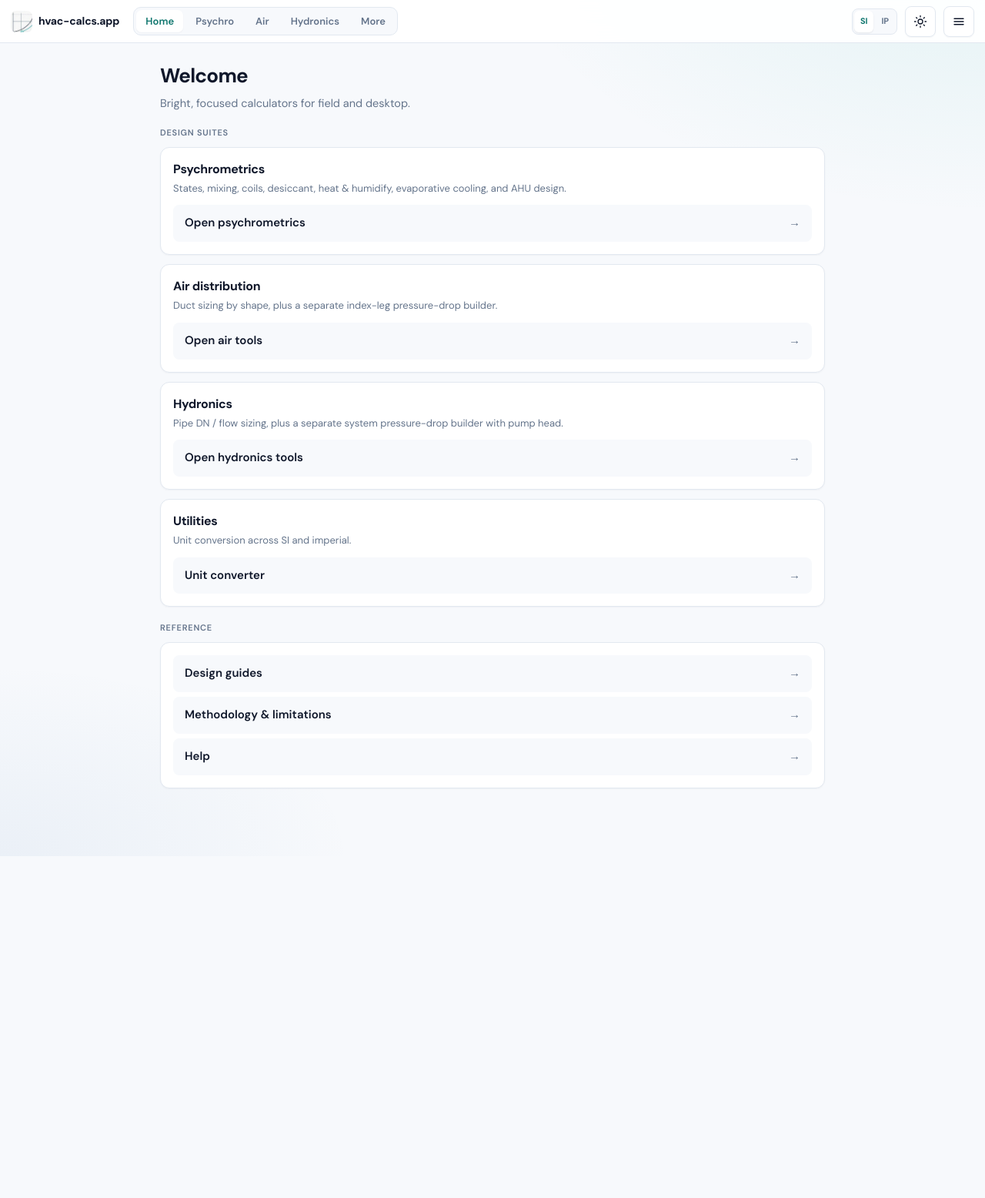
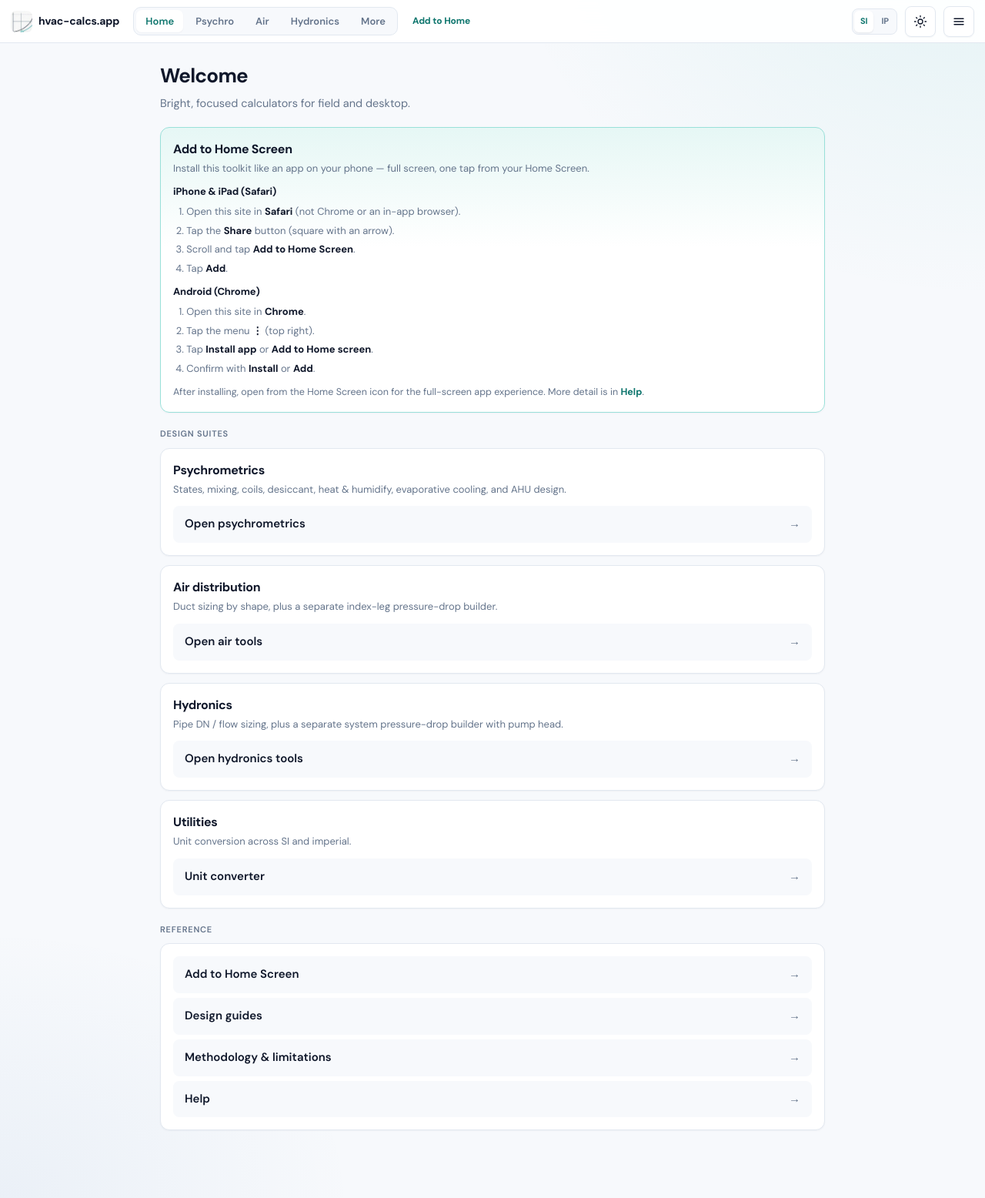
Before and after one commit to pjd0568/HVAC-Toolkit, a Flask app: page /v2/ in a window 1280 px wide. Shown: the whole page at 77% size. Before the commit the page ends 1111 px from the top, so only its background shows below. Run offline with Flask 3, Linux system fonts and the light colour scheme; the visitor is signed in with stand-in values (Sample User, id 1).

Commit message:
app link

```diff
--- a/web/app/blueprints/help.py
+++ b/web/app/blueprints/help.py
@@ -19,6 +19,7 @@ HELP_NAV = [
         "group": "Getting Started",
         "sections": [
             {"id": "overview", "title": "How the app works"},
+            {"id": "install", "title": "Add to Home Screen"},
             {"id": "account-billing", "title": "Account, billing & cancel"},
         ],
     },
--- a/web/app/static/css/v2.css
+++ b/web/app/static/css/v2.css
@@ -102,6 +102,25 @@ a:hover { color: var(--v2-green-ink); }
   overflow: hidden;
   text-overflow: ellipsis;
   text-align: center;
+}
+
+.v2-topbar-install {
+  flex-shrink: 0;
+  font-size: 12px;
+  font-weight: 650;
+  letter-spacing: -0.01em;
+  color: var(--v2-green-ink);
+  text-decoration: none;
+  padding: 6px 8px;
+  border-radius: 8px;
+  white-space: nowrap;
+  border: 1px solid transparent;
+}
+.v2-topbar-install:hover {
+  background: var(--v2-green-soft);
+  border-color: #99e0d9;
+  text-decoration: none;
+  color: var(--v2-green-ink);
 }
 
 .v2-topbar-units {
@@ -670,6 +689,39 @@ a:hover { color: var(--v2-green-ink); }
   font-size: 14px;
 }
 .v2-banner a { font-weight: 700; color: var(--v2-green-ink); }
+
+.v2-install {
+  border-color: #99e0d9;
+  background: linear-gradient(180deg, var(--v2-green-soft) 0%, var(--v2-panel) 42%);
+  scroll-margin-top: calc(var(--v2-top) + 12px);
+}
+.v2-install-h {
+  font-size: 13px;
+  font-weight: 700;
+  letter-spacing: -0.01em;
+  margin: 12px 0 6px;
+  color: var(--v2-ink);
+}
+.v2-install-steps {
+  margin: 0 0 4px 1.15em;
+  padding: 0;
+  color: var(--v2-ink);
+}
+.v2-install-steps li {
+  font-size: 13px;
+  line-height: 1.5;
+  margin-bottom: 5px;
+  color: var(--v2-muted);
+}
+.v2-install-steps strong { color: var(--v2-ink); font-weight: 650; }
+.v2-install-note {
+  margin: 12px 0 0 !important;
+  font-size: 12.5px !important;
+}
+.v2-install-note a {
+  font-weight: 650;
+  color: var(--v2-green-ink);
+}
 
 /* ── Tool panels / forms ── */
 .v2-main .panel {
@@ -1287,6 +1339,11 @@ a:hover { color: var(--v2-green-ink); }
   .v2-topbar-title { display: none; }
   .v2-topbar { gap: 8px; padding: 0 10px; }
   .v2-unit-toggle .unit-pill { padding: 5px 7px; font-size: 10.5px; }
+  .v2-topbar-install {
+    margin-left: auto;
+    font-size: 11.5px;
+    padding: 5px 6px;
+  }
 }
 
 @media (min-width: 900px) {
--- a/web/app/templates/v2/base.html
+++ b/web/app/templates/v2/base.html
@@ -12,7 +12,7 @@
 <link rel="apple-touch-icon" href="{{ brand_apple_touch_url }}" sizes="180x180">
 <link rel="manifest" href="{{ url_for('static', filename='manifest.webmanifest') }}">
 <link rel="stylesheet" href="{{ url_for('static', filename='css/app.css') }}?v=steel-44">
-<link rel="stylesheet" href="{{ url_for('static', filename='css/v2.css') }}?v=bright-20">
+<link rel="stylesheet" href="{{ url_for('static', filename='css/v2.css') }}?v=bright-21">
 <script src="{{ url_for('static', filename='js/v2_draft.js') }}?v=2"></script>
 {% block extra_head %}{% endblock %}
 </head>
@@ -67,6 +67,7 @@
     <a href="{{ url_for('v2.more') }}" class="{{ 'active' if nav == 'more' }}">More</a>
   </nav>
   <div class="v2-topbar-title">{% block page_title %}{% endblock %}</div>
+  <a class="v2-topbar-install" href="{{ url_for('v2.dashboard') }}#install" title="Add this app to your Home Screen">Add to Home</a>
   {% set flow_unit_tools = ['psychro_mix', 'psychro_coil', 'psychro_desiccant', 'psychro_heat_humidify', 'psychro_adiabatic_cool', 'psychro_ahu'] %}
   <div class="v2-topbar-units" aria-label="Units">
     <form method="post" action="{{ url_for('main.set_units') }}" class="v2-unit-toggle" title="Unit system">
@@ -101,6 +102,7 @@
       <li><span class="v2-menu-status">Subscribed</span></li>
       {% endif %}
       <li><a href="{{ url_for('billing.subscribe') }}">Pricing</a></li>
+      <li><a href="{{ url_for('v2.dashboard') }}#install">Add to Home Screen</a></li>
       {% set help_anchor = help_anchor_for.get(active) %}
       <li><a href="{{ url_for('help.index') }}{% if help_anchor %}#{{ help_anchor }}{% endif %}">Help</a></li>
       <li><a href="{{ url_for('guides.index') }}">Design Guides</a></li>
--- a/web/app/templates/v2/dashboard.html
+++ b/web/app/templates/v2/dashboard.html
@@ -4,6 +4,29 @@
 
 <div class="v2-greeting">Welcome</div>
 <div class="v2-greeting-sub">Bright, focused calculators for field and desktop.</div>
+
+<article class="v2-card v2-install" id="install">
+  <h2>Add to Home Screen</h2>
+  <p>Install this toolkit like an app on your phone — full screen, one tap from your Home Screen.</p>
+
+  <h3 class="v2-install-h">iPhone &amp; iPad (Safari)</h3>
+  <ol class="v2-install-steps">
+    <li>Open this site in <strong>Safari</strong> (not Chrome or an in-app browser).</li>
+    <li>Tap the <strong>Share</strong> button (square with an arrow).</li>
+    <li>Scroll and tap <strong>Add to Home Screen</strong>.</li>
+    <li>Tap <strong>Add</strong>.</li>
+  </ol>
+
+  <h3 class="v2-install-h">Android (Chrome)</h3>
+  <ol class="v2-install-steps">
+    <li>Open this site in <strong>Chrome</strong>.</li>
+    <li>Tap the menu <strong>⋮</strong> (top right).</li>
+    <li>Tap <strong>Install app</strong> or <strong>Add to Home screen</strong>.</li>
+    <li>Confirm with <strong>Install</strong> or <strong>Add</strong>.</li>
+  </ol>
+
+  <p class="v2-install-note">After installing, open from the Home Screen icon for the full-screen app experience. More detail is in <a href="{{ url_for('help.index') }}#install">Help</a>.</p>
+</article>
 
 <div class="v2-section-label">Design suites</div>
 
@@ -42,6 +65,7 @@
 <div class="v2-section-label">Reference</div>
 <article class="v2-card">
   <ul class="v2-card-links">
+    <li><a href="#install">Add to Home Screen</a></li>
     <li><a href="{{ url_for('guides.index') }}">Design guides</a></li>
     <li><a href="{{ url_for('methodology.index') }}">Methodology &amp; limitations</a></li>
     <li><a href="{{ url_for('help.index') }}">Help</a></li>
--- a/web/app/templates/v2/more.html
+++ b/web/app/templates/v2/more.html
@@ -7,6 +7,7 @@
 
 <ul class="v2-picker-list">
   <li><a href="{{ url_for('v2.converter') }}">Unit converter</a></li>
+  <li><a href="{{ url_for('v2.dashboard') }}#install">Add to Home Screen</a></li>
   <li><a href="{{ url_for('guides.index') }}">Design guides</a></li>
   <li><a href="{{ url_for('methodology.index') }}">Methodology &amp; limitations</a></li>
   <li><a href="{{ url_for('help.index') }}">Help</a></li>
```
Also changed, not shown: web/app/templates/help.html (+26 -1 lines).
